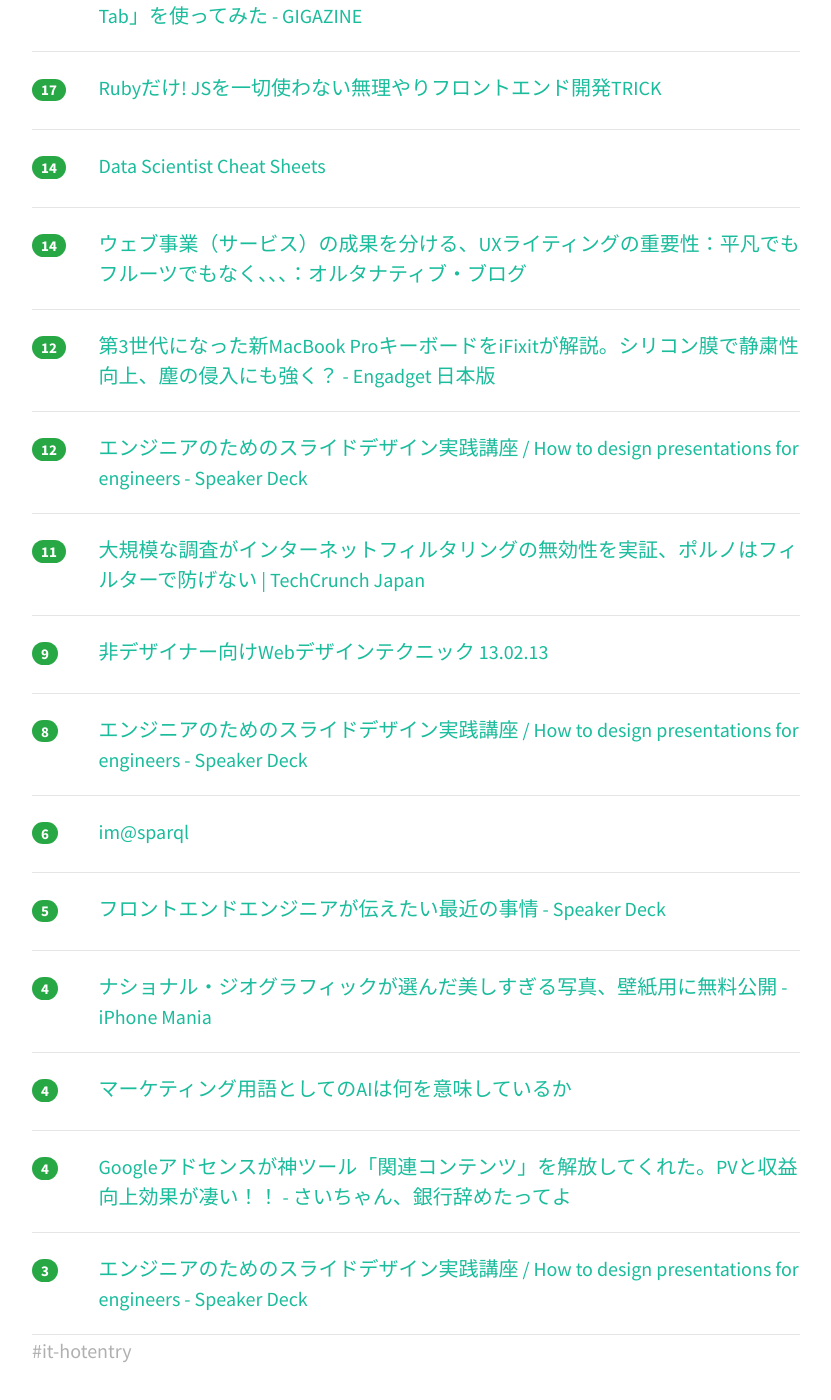
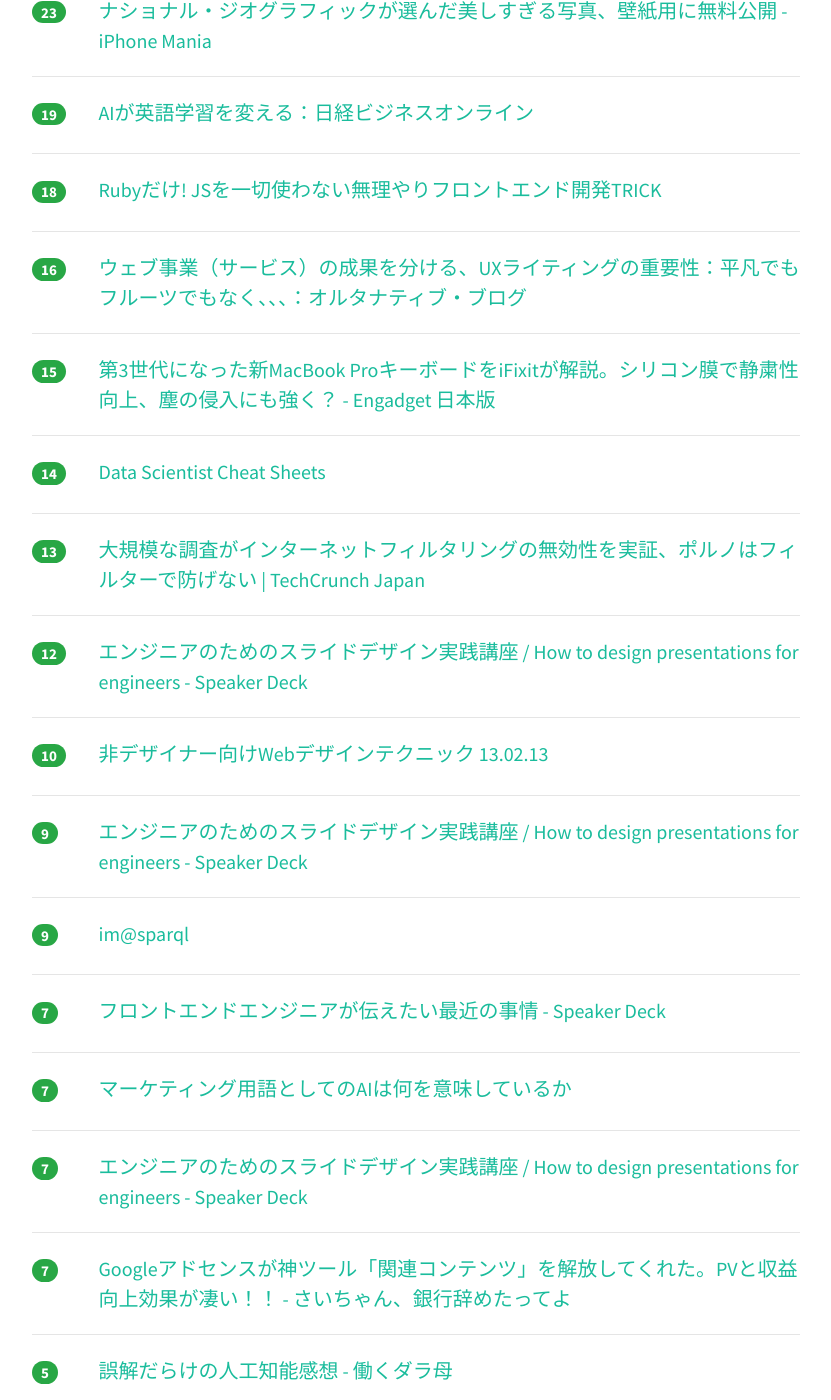
Before and after one commit to yatta47/hatena-matome-site, a Jekyll site: the page built from _posts/2018-07-15-hatena.md, in a window 1280 px wide and 1400 px high, scrolled down 681 px. Shown: the whole window, without its empty margins (224-1055 px from the left). Built offline with Jekyll 4.4.1, drawn with Linux system fonts in a browser that asks for light colours; nearby versions of some CDN libraries; some of the changed text lies outside the part shown.

Commit message:
Updated 2018-07-15

```diff
--- a/_posts/2018-07-15-hatena.md
+++ b/_posts/2018-07-15-hatena.md
@@ -1,19 +1,29 @@
 ---
 layout: post
 title:  "2018-07-15 はてぶIT"
-date:   2018-07-15 09:02:32
+date:   2018-07-15 10:02:07
 tags: [it-hotentry]
 ---
-18 件のデータあり
+24 件のデータあり
 
 <hr><div class="row">
+<div class="col-1"><span class="badge badge-pill badge-success h2">23</span></div>
+<div class="col-11"><a href='https://gigazine.net/news/20180714-markdown-new-tab/' target='_blank'>Markdownをブラウザ上で書けてしまうChrome用アドオン「Markdown New Tab」を使ってみた - GIGAZINE</a></div>
+</div>
+<hr>
+<div class="row">
+<div class="col-1"><span class="badge badge-pill badge-success h2">23</span></div>
+<div class="col-11"><a href='https://niconare.nicovideo.jp/watch/kn3225' target='_blank'>「ふつうのPHP」がpixivになるまで #phpkansai / 黒點 さん - ニコナレ</a></div>
+</div>
+<hr>
+<div class="row">
 <div class="col-1"><span class="badge badge-pill badge-success h2">23</span></div>
 <div class="col-11"><a href='https://iktakahiro.hatenablog.com/entry/2018/07/12/192213' target='_blank'>スクラム向けプロジェクトマネジメントツールを比較した結果 Zube.io を推してみる - Witch on the Other Shore</a></div>
 </div>
 <hr>
 <div class="row">
-<div class="col-1"><span class="badge badge-pill badge-success h2">21</span></div>
-<div class="col-11"><a href='https://niconare.nicovideo.jp/watch/kn3225' target='_blank'>「ふつうのPHP」がpixivになるまで #phpkansai / 黒點 さん - ニコナレ</a></div>
+<div class="col-1"><span class="badge badge-pill badge-success h2">23</span></div>
+<div class="col-11"><a href='https://iphone-mania.jp/news-218851/' target='_blank'>ナショナル・ジオグラフィックが選んだ美しすぎる写真、壁紙用に無料公開 - iPhone Mania</a></div>
 </div>
 <hr>
 <div class="row">
@@ -23,12 +33,17 @@ tags: [it-hotentry]
 <hr>
 <div class="row">
 <div class="col-1"><span class="badge badge-pill badge-success h2">18</span></div>
-<div class="col-11"><a href='https://gigazine.net/news/20180714-markdown-new-tab/' target='_blank'>Markdownをブラウザ上で書けてしまうChrome用アドオン「Markdown New Tab」を使ってみた - GIGAZINE</a></div>
+<div class="col-11"><a href='https://www.slideshare.net/tomoyaishida1238/ruby-jstrick' target='_blank'>Rubyだけ! JSを一切使わない無理やりフロントエンド開発TRICK</a></div>
 </div>
 <hr>
 <div class="row">
-<div class="col-1"><span class="badge badge-pill badge-success h2">17</span></div>
-<div class="col-11"><a href='https://www.slideshare.net/tomoyaishida1238/ruby-jstrick' target='_blank'>Rubyだけ! JSを一切使わない無理やりフロントエンド開発TRICK</a></div>
+<div class="col-1"><span class="badge badge-pill badge-success h2">16</span></div>
+<div class="col-11"><a href='http://blogs.itmedia.co.jp/yasusasaki/2018/07/all-turtles.html' target='_blank'>ウェブ事業（サービス）の成果を分ける、UXライティングの重要性：平凡でもフルーツでもなく、、、：オルタナティブ・ブログ</a></div>
+</div>
+<hr>
+<div class="row">
+<div class="col-1"><span class="badge badge-pill badge-success h2">15</span></div>
+<div class="col-11"><a href='https://japanese.engadget.com/2018/07/14/3-macbook-pro-ifixit/' target='_blank'>第3世代になった新MacBook ProキーボードをiFixitが解説。シリコン膜で静粛性向上、塵の侵入にも強く？ - Engadget 日本版</a></div>
 </div>
 <hr>
 <div class="row">
@@ -37,13 +52,8 @@ tags: [it-hotentry]
 </div>
 <hr>
 <div class="row">
-<div class="col-1"><span class="badge badge-pill badge-success h2">14</span></div>
-<div class="col-11"><a href='http://blogs.itmedia.co.jp/yasusasaki/2018/07/all-turtles.html' target='_blank'>ウェブ事業（サービス）の成果を分ける、UXライティングの重要性：平凡でもフルーツでもなく、、、：オルタナティブ・ブログ</a></div>
-</div>
-<hr>
-<div class="row">
-<div class="col-1"><span class="badge badge-pill badge-success h2">12</span></div>
-<div class="col-11"><a href='https://japanese.engadget.com/2018/07/14/3-macbook-pro-ifixit/' target='_blank'>第3世代になった新MacBook ProキーボードをiFixitが解説。シリコン膜で静粛性向上、塵の侵入にも強く？ - Engadget 日本版</a></div>
+<div class="col-1"><span class="badge badge-pill badge-success h2">13</span></div>
+<div class="col-11"><a href='https://jp.techcrunch.com/2018/07/14/2018-07-13-researchers-find-that-filters-dont-prevent-porn/' target='_blank'>大規模な調査がインターネットフィルタリングの無効性を実証、ポルノはフィルターで防げない | TechCrunch Japan</a></div>
 </div>
 <hr>
 <div class="row">
@@ -52,47 +62,67 @@ tags: [it-hotentry]
 </div>
 <hr>
 <div class="row">
-<div class="col-1"><span class="badge badge-pill badge-success h2">11</span></div>
-<div class="col-11"><a href='https://jp.techcrunch.com/2018/07/14/2018-07-13-researchers-find-that-filters-dont-prevent-porn/' target='_blank'>大規模な調査がインターネットフィルタリングの無効性を実証、ポルノはフィルターで防げない | TechCrunch Japan</a></div>
+<div class="col-1"><span class="badge badge-pill badge-success h2">10</span></div>
+<div class="col-11"><a href='https://www.slideshare.net/keitakawamoto/web-130213' target='_blank'>非デザイナー向けWebデザインテクニック 13.02.13</a></div>
 </div>
 <hr>
 <div class="row">
 <div class="col-1"><span class="badge badge-pill badge-success h2">9</span></div>
-<div class="col-11"><a href='https://www.slideshare.net/keitakawamoto/web-130213' target='_blank'>非デザイナー向けWebデザインテクニック 13.02.13</a></div>
-</div>
-<hr>
-<div class="row">
-<div class="col-1"><span class="badge badge-pill badge-success h2">8</span></div>
 <div class="col-11"><a href='https://speakerdeck.com/ken_c_lo/how-to-design-presentations-for-engineers?slide=22' target='_blank'>エンジニアのためのスライドデザイン実践講座 / How to design presentations for engineers - Speaker Deck</a></div>
 </div>
 <hr>
 <div class="row">
-<div class="col-1"><span class="badge badge-pill badge-success h2">6</span></div>
+<div class="col-1"><span class="badge badge-pill badge-success h2">9</span></div>
 <div class="col-11"><a href='https://sparql.crssnky.xyz/imas/' target='_blank'>im@sparql</a></div>
 </div>
 <hr>
 <div class="row">
-<div class="col-1"><span class="badge badge-pill badge-success h2">5</span></div>
+<div class="col-1"><span class="badge badge-pill badge-success h2">7</span></div>
 <div class="col-11"><a href='https://ift.tt/2JnWrOG' target='_blank'>フロントエンドエンジニアが伝えたい最近の事情 - Speaker Deck</a></div>
 </div>
 <hr>
 <div class="row">
-<div class="col-1"><span class="badge badge-pill badge-success h2">4</span></div>
-<div class="col-11"><a href='https://iphone-mania.jp/news-218851/' target='_blank'>ナショナル・ジオグラフィックが選んだ美しすぎる写真、壁紙用に無料公開 - iPhone Mania</a></div>
+<div class="col-1"><span class="badge badge-pill badge-success h2">7</span></div>
+<div class="col-11"><a href='https://ift.tt/2NQkdGH' target='_blank'>マーケティング用語としてのAIは何を意味しているか</a></div>
+</div>
+<hr>
+<div class="row">
+<div class="col-1"><span class="badge badge-pill badge-success h2">7</span></div>
+<div class="col-11"><a href='https://speakerdeck.com/ken_c_lo/how-to-design-presentations-for-engineers?slide=30' target='_blank'>エンジニアのためのスライドデザイン実践講座 / How to design presentations for engineers - Speaker Deck</a></div>
+</div>
+<hr>
+<div class="row">
+<div class="col-1"><span class="badge badge-pill badge-success h2">7</span></div>
+<div class="col-11"><a href='http://www.saichanblog.com/entry/kanrencontents' target='_blank'>Googleアドセンスが神ツール「関連コンテンツ」を解放してくれた。PVと収益向上効果が凄い！！ - さいちゃん、銀行辞めたってよ</a></div>
+</div>
+<hr>
+<div class="row">
+<div class="col-1"><span class="badge badge-pill badge-success h2">5</span></div>
+<div class="col-11"><a href='https://ift.tt/2Jor1ru' target='_blank'>誤解だらけの人工知能感想 - 働くダラ母</a></div>
 </div>
 <hr>
 <div class="row">
 <div class="col-1"><span class="badge badge-pill badge-success h2">4</span></div>
-<div class="col-11"><a href='https://ift.tt/2NQkdGH' target='_blank'>マーケティング用語としてのAIは何を意味しているか</a></div>
+<div class="col-11"><a href='https://lifehacking.jp/2018/07/ux-writing/' target='_blank'>ユーザーを導く言葉をデザインする「UXライティング」という考え方 | Lifehacking.jp</a></div>
 </div>
 <hr>
 <div class="row">
 <div class="col-1"><span class="badge badge-pill badge-success h2">4</span></div>
-<div class="col-11"><a href='http://www.saichanblog.com/entry/kanrencontents' target='_blank'>Googleアドセンスが神ツール「関連コンテンツ」を解放してくれた。PVと収益向上効果が凄い！！ - さいちゃん、銀行辞めたってよ</a></div>
+<div class="col-11"><a href='https://speakerdeck.com/ken_c_lo/how-to-design-presentations-for-engineers?slide=19' target='_blank'>エンジニアのためのスライドデザイン実践講座 / How to design presentations for engineers - Speaker Deck</a></div>
 </div>
 <hr>
 <div class="row">
 <div class="col-1"><span class="badge badge-pill badge-success h2">3</span></div>
-<div class="col-11"><a href='https://speakerdeck.com/ken_c_lo/how-to-design-presentations-for-engineers?slide=30' target='_blank'>エンジニアのためのスライドデザイン実践講座 / How to design presentations for engineers - Speaker Deck</a></div>
+<div class="col-11"><a href='https://poupe.hatenadiary.jp/entry/2018/07/14/%E8%AA%A4%E8%A7%A3%E3%81%A0%E3%82%89%E3%81%91%E3%81%AE%E4%BA%BA%E5%B7%A5%E7%9F%A5%E8%83%BD%E6%84%9F%E6%83%B3' target='_blank'>誤解だらけの人工知能感想 - 働くダラ母</a></div>
 </div>
 <hr>
+<div class="row">
+<div class="col-1"><span class="badge badge-pill badge-success h2">2</span></div>
+<div class="col-11"><a href='http://karapaia.com/archives/52262365.html' target='_blank'>ディズニー映画のキャラクターの動きを現実世界で再現する人型ロボット「スティックマン」がさらに進化 : カラパイア</a></div>
+</div>
+<hr>
+<div class="row">
+<div class="col-1"><span class="badge badge-pill badge-success h2">1</span></div>
+<div class="col-11"><a href='https://japan.cnet.com/article/35122489/' target='_blank'>タイトー、磁力とモータで動く「PONG」をIDC OTSUKA新宿ショールームで先行販売 - CNET Japan</a></div>
+</div>
+<hr>
```
